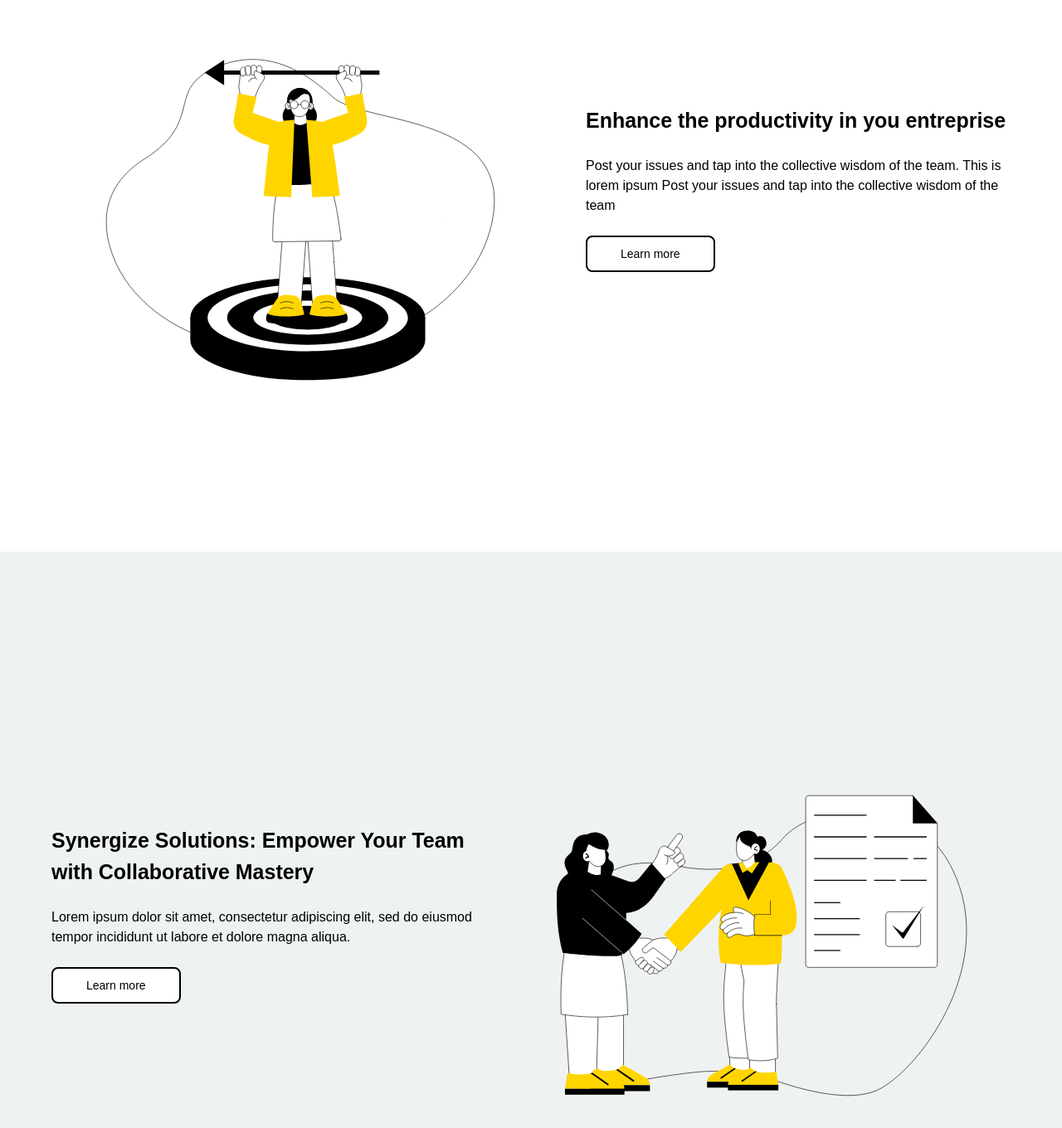
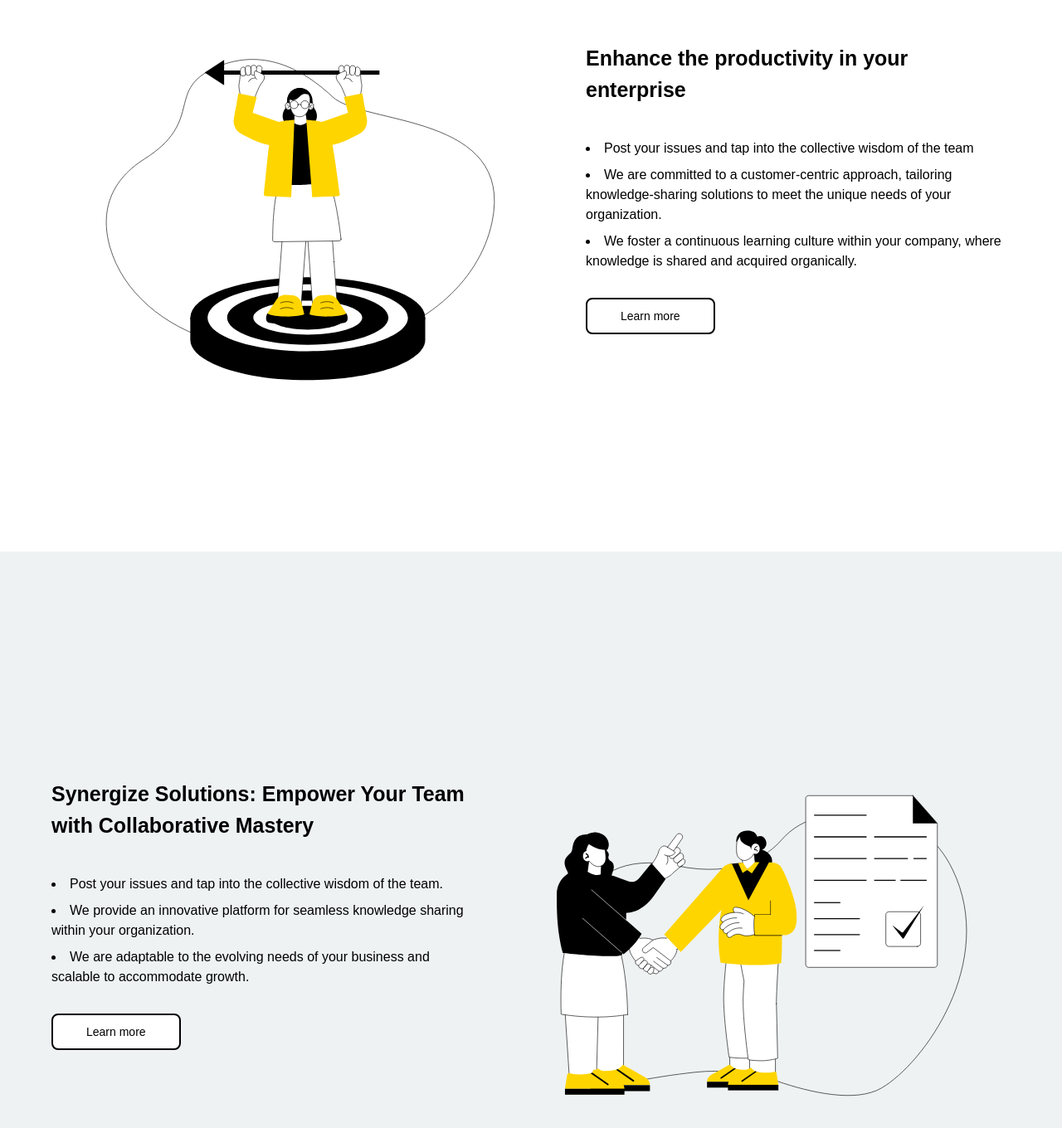
Before and after one commit to 4nskarts/hackathon-infinity, a React (Vite) app in the folder client/: page / in a window 1280 px wide. Shown: the part 1010-2370 px from the top of the page at 83% size. Built offline with nearby package versions, Linux system fonts and the light colour scheme.

Commit message:
last commit again lol

```diff
--- a/client/src/pages/LandingPage/sections/Features.jsx
+++ b/client/src/pages/LandingPage/sections/Features.jsx
@@ -14,11 +14,18 @@ function FeatureSection({ title, description, buttonText, reversed = false }) {
         <img
           src={reversed ? HandshakeIcon : TopIcon}
           className="h-screen border-0 items-center md:w-1/2 "
+          alt="Icon"
         ></img>
         {/* Right Section */}
-        <div className="flex max-w-lg m-auto flex-col  items-start">
-          <div className="text-start font-semibold text-h4 ">{title}</div>
-          <div className="my-6 text-start items-start ">{description}</div>
+        <div className="flex max-w-lg gap-2 m-auto flex-col items-start">
+          <div className="text-start  font-semibold text-h4 ">{title}</div>
+          <ul className="my-6  text-start list-disc list-inside">
+            {description.map((point, index) => (
+              <li className="mt-2" key={index}>
+                {point}
+              </li>
+            ))}
+          </ul>
           <ThirdButton text={buttonText} />
         </div>
       </div>
@@ -27,20 +34,35 @@ function FeatureSection({ title, description, buttonText, reversed = false }) {
 }
 
 function Features() {
+  const featureData = [
+    {
+      title: "Enhance the productivity in your enterprise",
+      description: [
+        "Post your issues and tap into the collective wisdom of the team",
+        "We are committed to a customer-centric approach, tailoring knowledge-sharing solutions to meet the unique needs of your organization.",
+        "We foster a continuous learning culture within your company, where knowledge is shared and acquired organically.",
+      ],
+      buttonText: "Learn more",
+      reversed: false,
+    },
+    {
+      title:
+        "Synergize Solutions: Empower Your Team with Collaborative Mastery",
+      description: [
+        "Post your issues and tap into the collective wisdom of the team.",
+        "We provide an innovative platform for seamless knowledge sharing within your organization.",
+        "We are adaptable to the evolving needs of your business and scalable to accommodate growth.",
+      ],
+      buttonText: "Learn more",
+      reversed: true,
+    },
+  ];
+
   return (
     <div id="features">
-      <FeatureSection
-        title="Enhance the productivity in you entreprise"
-        description="Post your issues and tap into the collective wisdom of the team. This is lorem ipsum Post your issues and tap into the collective wisdom of the team"
-        buttonText="Learn more"
-        reversed={false}
-      />
-      <FeatureSection
-        title="Synergize Solutions: Empower Your Team with Collaborative Mastery"
-        description="Lorem ipsum dolor sit amet, consectetur adipiscing elit, sed do eiusmod tempor incididunt ut labore et dolore magna aliqua."
-        buttonText="Learn more"
-        reversed={true}
-      />
+      {featureData.map((feature, index) => (
+        <FeatureSection key={index} {...feature} />
+      ))}
     </div>
   );
 }
```
